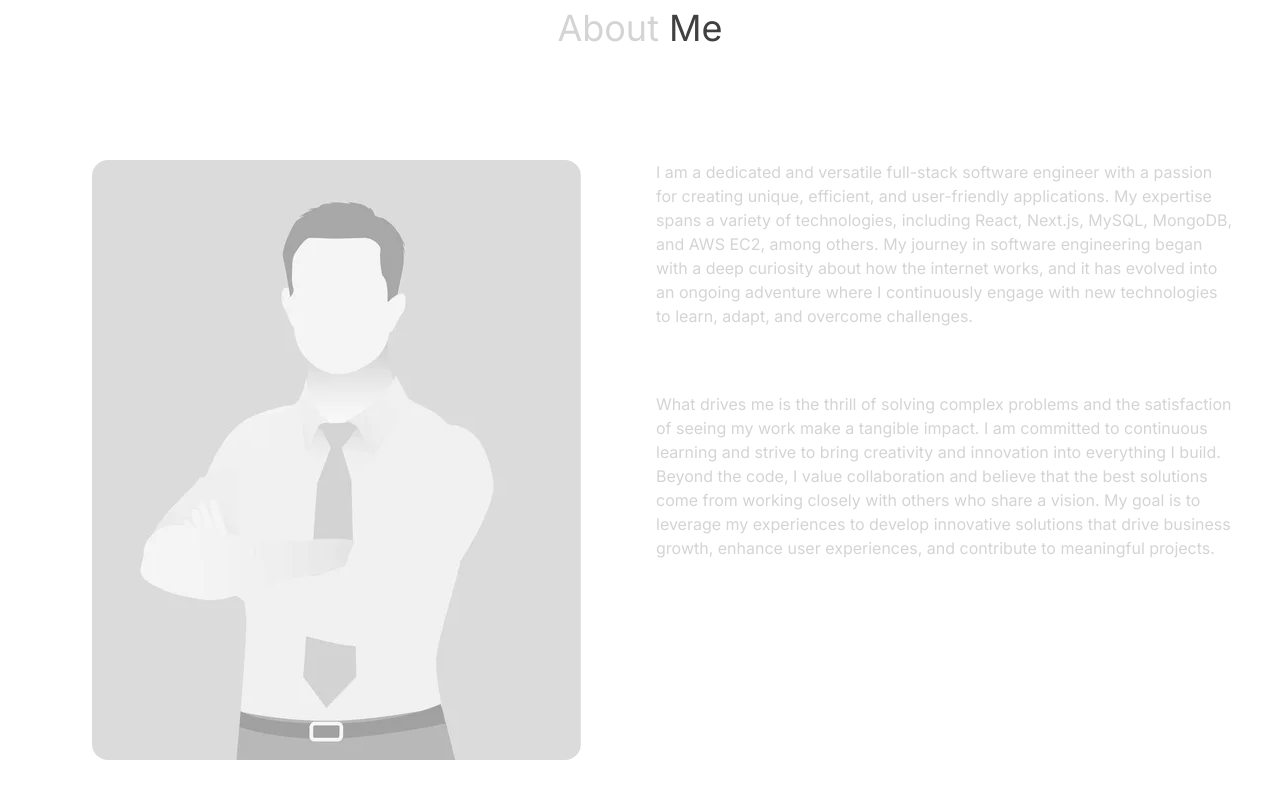
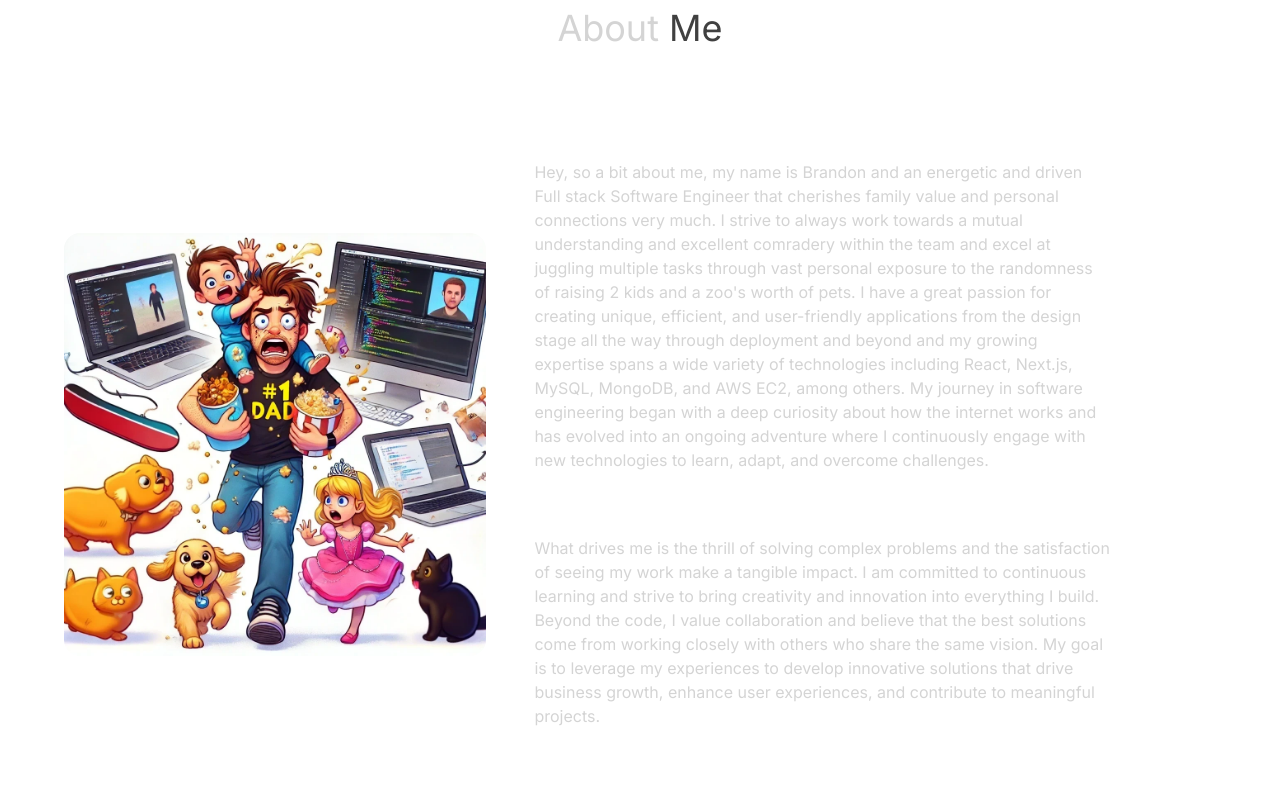
Before and after one commit to BrandonKS337/BrandonKS-Portfolio, a Next.js app: page / in a window 1280 px wide. Shown: the part 840-1640 px from the top of the page. Built offline with nearby package versions, Linux system fonts and the light colour scheme.

Commit message:
added replacement image for placeholder and changed up wording in the About Me section to sound more personal.

```diff
--- a/src/app/Components/AboutSection.jsx
+++ b/src/app/Components/AboutSection.jsx
@@ -4,7 +4,7 @@ import React from "react";
 import { ABOUT_ME_TEXT, ABOUT_ME_TEXT_2 } from "../../constants";
 import { motion } from "framer-motion";
 
-const aboutMeImg = "/assets/placeholderimages/placeholderProfile.jpg";
+const aboutMeImg = "/assets/avatars/busyDad.png";
 
 const AboutSection = () => {
   return (
@@ -18,7 +18,7 @@ const AboutSection = () => {
           whileInView={{ opacity: 1, x: 0 }}
           initial={{ opacity: 0, x: -100 }}
           transition={{ duration: 0.5 }}
-          className="flex items-center w-full lg:w-1/2 lg:p-8 justify-center"
+          className="flex items-center w-full lg:w-2/5 lg:p-8 justify-center"
         >
           <div>
             <img
--- a/src/constants/index.js
+++ b/src/constants/index.js
@@ -3,10 +3,10 @@ export const HERO_SECTION = `"Your dream inspires the journey, my code builds th
 export const HERO_SECTION2 = `"You inspire the journey, I build the path, and together, we create something truly remarkable."`;
 
 export const ABOUT_ME_TEXT =
-  "I am a dedicated and versatile full-stack software engineer with a passion for creating unique, efficient, and user-friendly applications. My expertise spans a variety of technologies, including React, Next.js, MySQL, MongoDB, and AWS EC2, among others. My journey in software engineering began with a deep curiosity about how the internet works, and it has evolved into an ongoing adventure where I continuously engage with new technologies to learn, adapt, and overcome challenges.";
+  "Hey, so a bit about me, my name is Brandon and an energetic and driven Full stack Software Engineer that cherishes family value and personal connections very much. I strive to always work towards a mutual understanding and excellent comradery within the team and excel at juggling multiple tasks through vast personal exposure to the randomness of raising 2 kids and a zoo's worth of pets. I have a great passion for creating unique, efficient, and user-friendly applications from the design stage all the way through deployment and beyond and my growing expertise spans a wide variety of technologies including React, Next.js, MySQL, MongoDB, and AWS EC2, among others. My journey in software engineering began with a deep curiosity about how the internet works and has evolved into an ongoing adventure where I continuously engage with new technologies to learn, adapt, and overcome challenges.";
 
 export const ABOUT_ME_TEXT_2 =
-  " What drives me is the thrill of solving complex problems and the satisfaction of seeing my work make a tangible impact. I am committed to continuous learning and strive to bring creativity and innovation into everything I build. Beyond the code, I value collaboration and believe that the best solutions come from working closely with others who share a vision. My goal is to leverage my experiences to develop innovative solutions that drive business growth, enhance user experiences, and contribute to meaningful projects.";
+  " What drives me is the thrill of solving complex problems and the satisfaction of seeing my work make a tangible impact. I am committed to continuous learning and strive to bring creativity and innovation into everything I build. Beyond the code, I value collaboration and believe that the best solutions come from working closely with others who share the same vision. My goal is to leverage my experiences to develop innovative solutions that drive business growth, enhance user experiences, and contribute to meaningful projects.";
 
 export const EXPERIENCES = [
   {
```
Also changed, not shown: public/assets/avatars/busyDad.png (added).
